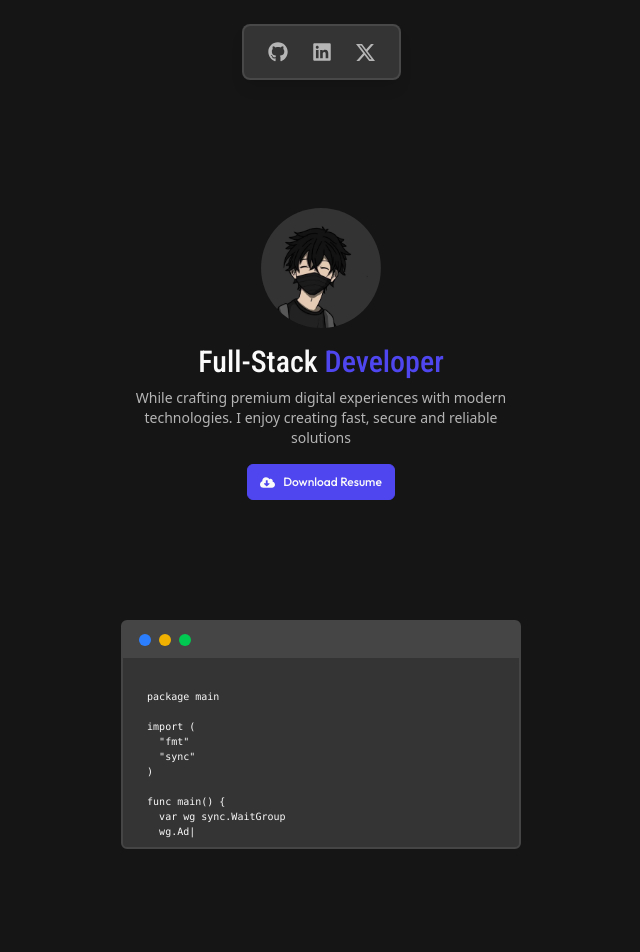
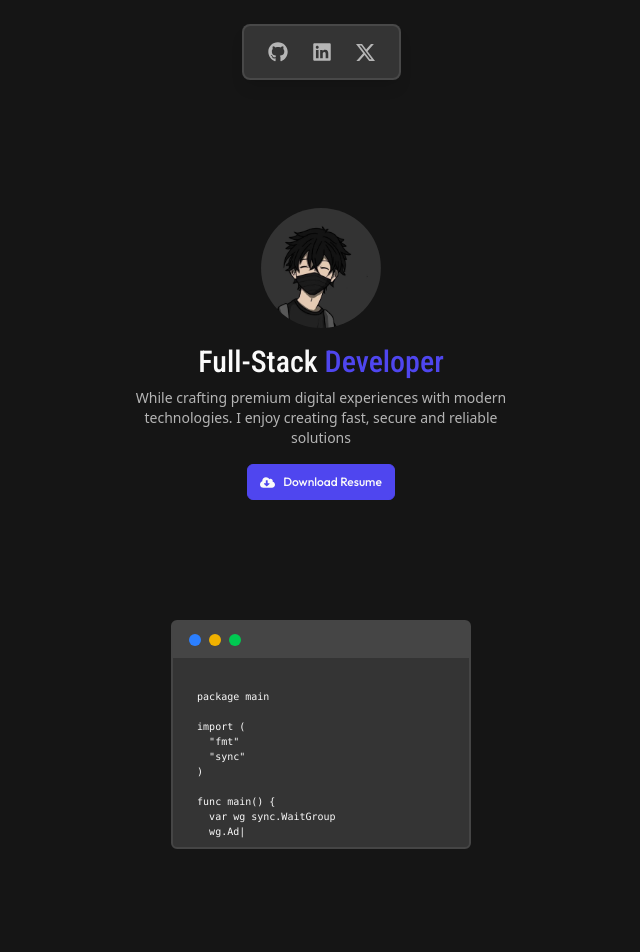
Before and after one commit to Habeebamoo/Portfolio, a React (Vite) app: page / in a window 1280 px wide. Shown: the top 952 px of the page, without its empty margins (319-959 px from the left). Built offline with nearby package versions, Linux system fonts and the light colour scheme.

Commit message:
decreased codebox size

```diff
--- a/src/components/CodeBox.tsx
+++ b/src/components/CodeBox.tsx
@@ -36,7 +36,7 @@ const CodeBox = () => {
 
   return (
     <section>
-      <div className="bg-box border-2 border-border rounded-md w-[90%] md:w-[400px] mx-auto mt-30 pb-2">
+      <div className="bg-box border-2 border-border rounded-md w-[75%] md:w-[300px] mx-auto mt-30 pb-2">
         <div className="flex-start gap-2 pl-4 mb-4 bg-border py-3">
           <div className="h-3 w-3 rounded-full bg-blue-500"></div>
           <div className="h-3 w-3 rounded-full bg-yellow-500"></div>
--- a/src/index.css
+++ b/src/index.css
@@ -44,7 +44,7 @@
 }
 
 @utility btn-lang {
-  @apply bg-gray-900 text-blue-500 py-1 px-3 rounded-md border-1 border-gray-700;
+  @apply bg-gray-900 text-blue-500 py-1 px-3 rounded-md;
 }
 
 @theme {
```
